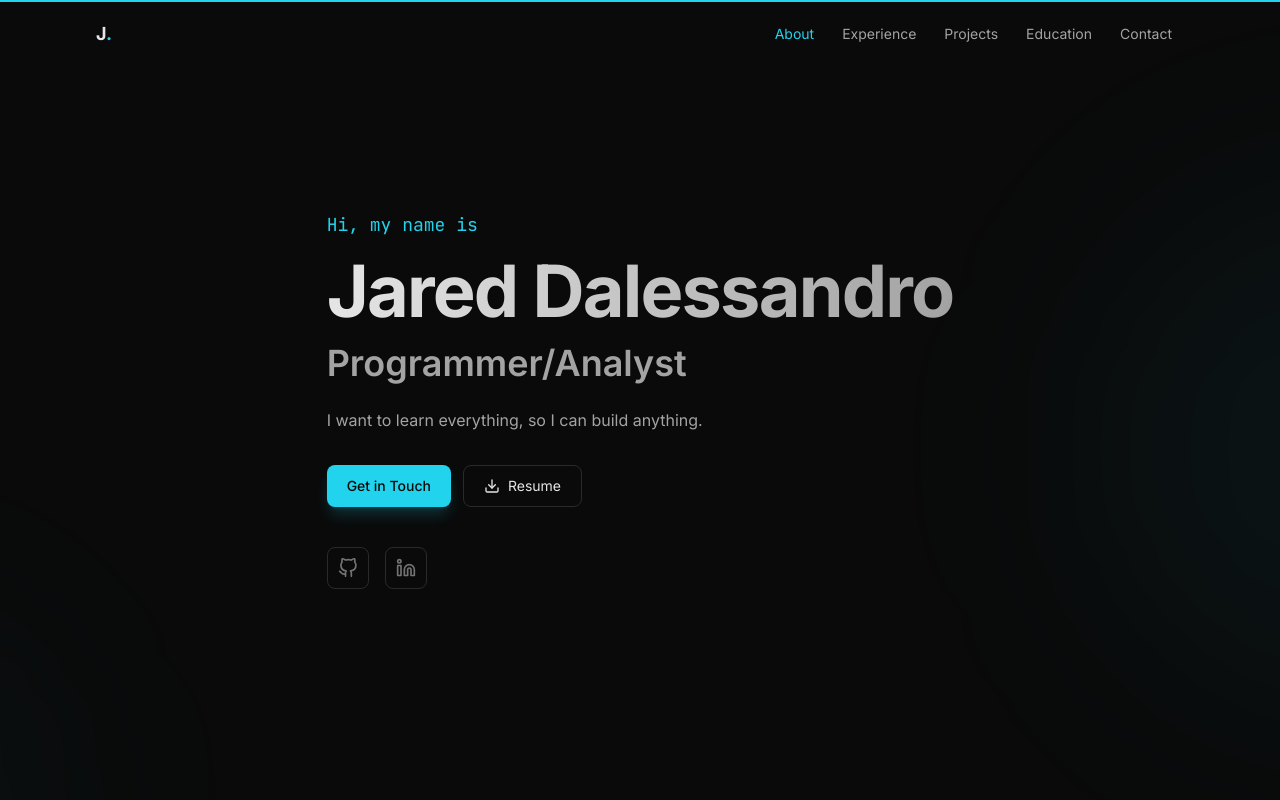
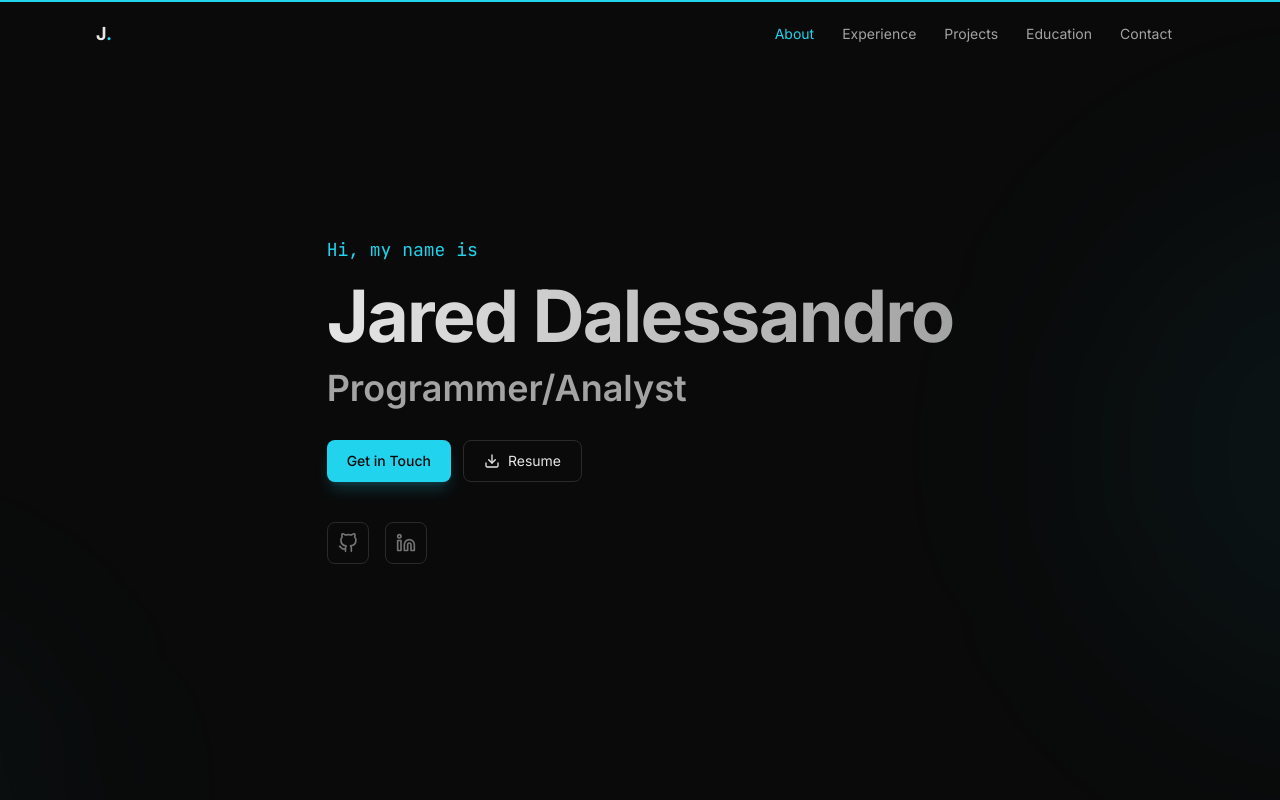
Before and after one commit to jareddalessandro/PortfolioSite, a React (Vite) app: page / in a window 1280 px wide. Shown: the top 800 px of the page. Built offline with nearby package versions, Linux system fonts and the light colour scheme.

Commit message:
removed cringy tag line

```diff
--- a/src/data/personal.js
+++ b/src/data/personal.js
@@ -1,7 +1,7 @@
 export const personal = {
   name: 'Jared Dalessandro',
   role: 'Programmer/Analyst',
-  tagline: 'I want to learn everything, so I can build anything.',
+  tagline: '',
   bio: `I'm a software engineer with extensive experience in developing, integrating, and supporting applications.
   I have consistently delivered high-quality solutions that enhance productivity, efficiency, and security.
   My goal is to exploit my technical expertise and project management experience to contribute to
```
